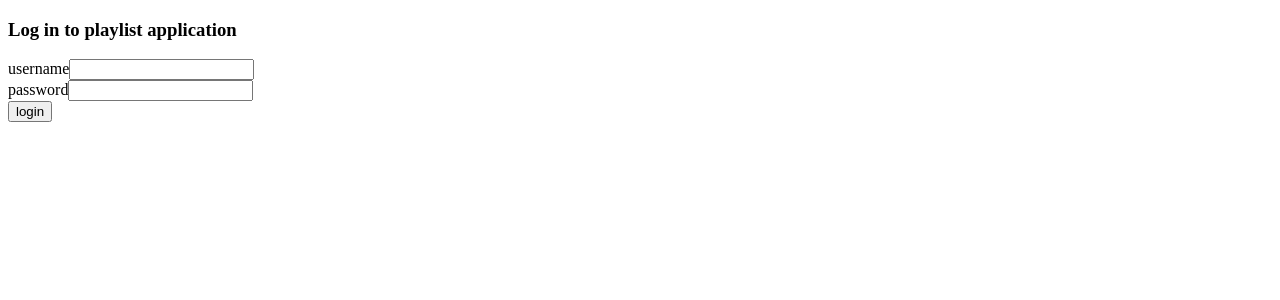
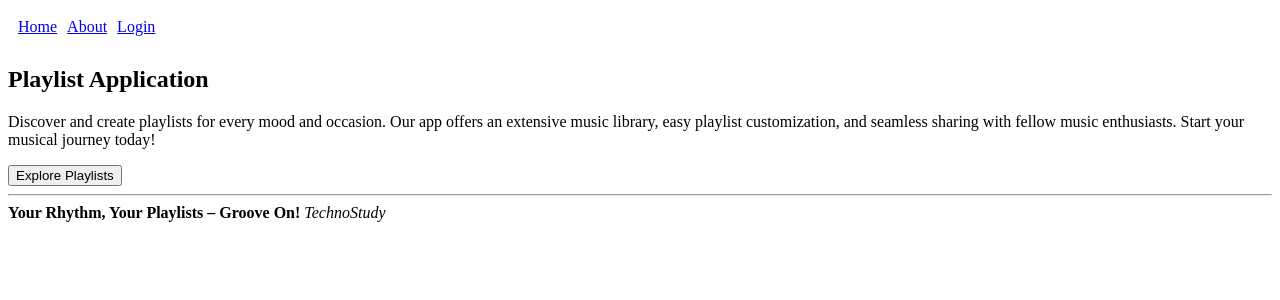
Before and after one commit to serhatprogramming/playlists-capstone-front, a React (Create React App) app: page / in a window 1280 px wide. Shown: the top 300 px of the page. Built offline with nearby package versions, Linux system fonts and the light colour scheme.

Commit message:
menu routing added.

```diff
--- a/src/App.js
+++ b/src/App.js
@@ -1,12 +1,21 @@
 import { useEffect } from "react";
 import Notification from "./components/Notification";
-import LoginForm from "./components/LoginForm";
-import PlaylistForm from "./components/PlaylistForm";
-import Playlists from "./components/Playlists";
+import Footer from "./components/Footer";
+
+import Home from "./views/Home";
+import About from "./views/About";
+import Menu from "./components/Menu";
+import Users from "./views/Users";
+import LoginView from "./views/LoginView";
+import PlaylistsView from "./views/PlaylistsView";
+import PlaylistFormView from "./views/PlaylistFormView";
+
 import "./App.css";
 
 import { useDispatch, useSelector } from "react-redux";
 import { localStorageUser } from "./reducers/loginReducer";
+
+import { BrowserRouter as Router, Routes, Route, Link } from "react-router-dom";
 
 const App = () => {
   const dispatch = useDispatch();
@@ -18,11 +27,25 @@ const App = () => {
   }, []);
 
   return (
-    <div>
+    <Router>
       {notification && <Notification />}
-      {loggedUser ? <Playlists /> : <LoginForm />}
-      {loggedUser && <PlaylistForm />}
-    </div>
+      <Menu />
+      <Routes>
+        <Route path="/" element={<Home />} />
+        <Route
+          path="/create"
+          element={loggedUser ? <PlaylistFormView /> : <Home />}
+        />
+        <Route path="/about" element={<About />} />
+        <Route path="/login" element={!loggedUser ? <LoginView /> : <Home />} />
+        <Route
+          path="/playlists"
+          element={loggedUser ? <PlaylistsView /> : <LoginView />}
+        />
+        <Route path="/users" element={<Users />} />
+      </Routes>
+      <Footer />
+    </Router>
   );
 };
 
--- a/src/components/LoginForm.js
+++ /dev/null
@@ -1,42 +0,0 @@
-import { useState } from "react";
-import { useDispatch } from "react-redux";
-import { loginUser } from "../reducers/loginReducer";
-
-const LoginForm = () => {
-  const [username, setUsername] = useState("");
-  const [password, setPassword] = useState("");
-
-  const dispatch = useDispatch();
-
-  const handleLogin = async (event) => {
-    event.preventDefault();
-    dispatch(loginUser({ username, password }));
-    setUsername("");
-    setPassword("");
-  };
-
-  return (
-    <form onSubmit={handleLogin}>
-      <h3>Log in to playlist application</h3>
-      <div>
-        username
-        <input
-          type="text"
-          value={username}
-          onChange={(e) => setUsername(e.target.value)}
-        />
-      </div>
-      <div>
-        password
-        <input
-          type="password"
-          value={password}
-          onChange={(e) => setPassword(e.target.value)}
-        />
-      </div>
-      <button type="submit">login</button>
-    </form>
-  );
-};
-
-export default LoginForm;
--- a/src/components/Menu.js
+++ b/src/components/Menu.js
@@ -1,5 +1,40 @@
+import { logoutUser } from "../reducers/loginReducer";
+import { useDispatch, useSelector } from "react-redux";
+import { Link } from "react-router-dom";
+
 const Menu = () => {
-  return <div></div>;
+  const loggedUser = useSelector((state) => state.loggedUser);
+  const dispatch = useDispatch();
+
+  const handleLogout = () => {
+    dispatch(logoutUser());
+  };
+
+  const menuStyle = {
+    display: "flex",
+    justifyContent: "left",
+    padding: "10px",
+    gap: "10px",
+  };
+
+  return (
+    <div style={menuStyle}>
+      <Link to="/">Home</Link>
+      <Link to="/about">About</Link>
+      {loggedUser && <Link to="/playlists">Playlists</Link>}
+
+      {loggedUser ? (
+        <>
+          <Link to="/users">Users</Link>
+          <Link to="/create">Add Playlist</Link>
+          <em>Howdy, {loggedUser.username}! </em>
+          <button onClick={handleLogout}>Log Out</button>
+        </>
+      ) : (
+        <Link to="/login">Login</Link>
+      )}
+    </div>
+  );
 };
 
 export default Menu;
--- a/src/components/PlaylistForm.js
+++ /dev/null
@@ -1,77 +0,0 @@
-import { useState } from "react";
-import { createPlaylistAction } from "../reducers/playlistReducer";
-import { useSelector, useDispatch } from "react-redux";
-
-const PlaylistForm = () => {
-  const [playlistName, setPlaylistName] = useState("");
-  const [creator, setCreator] = useState("");
-  const [numOfSongs, setNumOfSongs] = useState("");
-  const [likes, setLikes] = useState("");
-
-  const dispatch = useDispatch();
-  const loggedUser = useSelector((state) => state.loggedUser);
-
-  const handleAddPlaylist = async (event) => {
-    event.preventDefault();
-    dispatch(
-      createPlaylistAction({
-        name: playlistName,
-        creator,
-        numOfSongs: numOfSongs === "" || numOfSongs < 0 ? 0 : numOfSongs,
-        likes: likes === "" || likes < 0 ? 0 : likes,
-        user: loggedUser,
-      })
-    );
-    setPlaylistName("");
-    setCreator("");
-    setNumOfSongs("");
-    setLikes("");
-  };
-
-  return (
-    <form onSubmit={handleAddPlaylist}>
-      <h3>Add Playlists</h3>
-      <div>
-        Playlist Name:
-        <input
-          type="text"
-          value={playlistName}
-          onChange={(e) => setPlaylistName(e.target.value)}
-          data-testid="playlist-name"
-        />
-      </div>
-      <div>
-        Creator:
-        <input
-          type="text"
-          value={creator}
-          onChange={(e) => setCreator(e.target.value)}
-          data-testid="creator"
-        />
-      </div>
-      <div>
-        Number of Songs:
-        <input
-          type="number"
-          value={numOfSongs}
-          onChange={(e) => setNumOfSongs(e.target.value)}
-          data-testid="songs"
-        />
-      </div>
-      <div>
-        Likes:
-        <input
-          type="number"
-          value={likes}
-          onChange={(e) => setLikes(e.target.value)}
-          data-testid="likes"
-        />
-      </div>
-      <button data-testid="add-playlist-button" type="submit">
-        Add Playlist
-      </button>
-    </form>
-  );
-};
-
-export default PlaylistForm;
--- a/src/components/Playlists.js
+++ /dev/null
@@ -1,58 +0,0 @@
-import Section from "./Section";
-import Playlist from "./Playlist";
-
-import { useDispatch, useSelector } from "react-redux";
-import { useEffect } from "react";
-
-import {
-  likePlaylistAction,
-  deletePlaylistAction,
-  fetchPlaylists,
-} from "../reducers/playlistReducer";
-import { logoutUser } from "../reducers/loginReducer";
-
-const Playlists = () => {
-  useEffect(() => {
-    dispatch(fetchPlaylists());
-  }, []);
-
-  const playlists = useSelector((state) => state.playlists);
-  const loggedUser = useSelector((state) => state.loggedUser);
-  const dispatch = useDispatch();
-
-  const handleLike = (id, likes) => {
-    dispatch(likePlaylistAction(id, likes));
-  };
-
-  const handleRemove = async (id) => {
-    dispatch(deletePlaylistAction(id, loggedUser));
-  };
-
-  const handleLogout = () => {
-    dispatch(logoutUser());
-  };
-
-  return (
-    <>
-      <h2>Playlist Application</h2>
-      <em>Howdy, {loggedUser.username}! </em>
-      <button onClick={handleLogout}>Log Out</button>
-      <h3>Playlists</h3>
-      {playlists.map((playlist) => (
-        <Section
-          componentTitle={playlist.name + " by " + playlist.creator}
-          key={playlist.id}
-        >
-          <Playlist
-            playlist={playlist}
-            handleLike={handleLike}
-            handleRemove={handleRemove}
-            username={loggedUser.username}
-          />
-        </Section>
-      ))}
-    </>
-  );
-};
-
-export default Playlists;
--- /dev/null
+++ b/src/views/Home.js
@@ -0,0 +1,23 @@
+import { useNavigate } from "react-router-dom";
+
+const Home = () => {
+  const navigate = useNavigate();
+  return (
+    <div>
+      <h2>Playlist Application</h2>
+      <p>
+        Discover and create playlists for every mood and occasion. Our app
+        offers an extensive music library, easy playlist customization, and
+        seamless sharing with fellow music enthusiasts. Start your musical
+        journey today!
+      </p>
+      <div>
+        <button onClick={() => navigate("/playlists")}>
+          Explore Playlists
+        </button>
+      </div>
+    </div>
+  );
+};
+
+export default Home;
--- a/src/views/PlaylistFormView.js
+++ b/src/views/PlaylistFormView.js
@@ -1,6 +1,7 @@
 import { useState } from "react";
 import { createPlaylistAction } from "../reducers/playlistReducer";
 import { useSelector, useDispatch } from "react-redux";
+import { useNavigate } from "react-router-dom";
 
 const PlaylistFormView = () => {
   const [playlistName, setPlaylistName] = useState("");
@@ -8,6 +9,7 @@ const PlaylistFormView = () => {
   const [numOfSongs, setNumOfSongs] = useState("");
   const [likes, setLikes] = useState("");
 
+  const navigate = useNavigate();
   const dispatch = useDispatch();
   const loggedUser = useSelector((state) => state.loggedUser);
 
@@ -26,6 +28,7 @@ const PlaylistFormView = () => {
     setCreator("");
     setNumOfSongs("");
     setLikes("");
+    navigate("/playlists");
   };
 
   return (
--- a/src/views/PlaylistsView.js
+++ b/src/views/PlaylistsView.js
@@ -9,7 +9,6 @@ import {
   deletePlaylistAction,
   fetchPlaylists,
 } from "../reducers/playlistReducer";
-import { logoutUser } from "../reducers/loginReducer";
 
 const PlaylistsView = () => {
   useEffect(() => {
@@ -28,16 +27,9 @@ const PlaylistsView = () => {
     dispatch(deletePlaylistAction(id, loggedUser));
   };
 
-  const handleLogout = () => {
-    dispatch(logoutUser());
-  };
-
   return (
     <>
-      <h2>Playlist Application</h2>
-      <em>Howdy, {loggedUser.username}! </em>
-      <button onClick={handleLogout}>Log Out</button>
-      <h3>Playlists</h3>
+      <h2>Playlists</h2>
       {playlists.map((playlist) => (
         <Section
           componentTitle={playlist.name + " by " + playlist.creator}
--- /dev/null
+++ b/src/views/Users.js
@@ -0,0 +1,9 @@
+const Users = () => {
+  return (
+    <div>
+      <h2>Users</h2>
+    </div>
+  );
+};
+
+export default Users;
```
